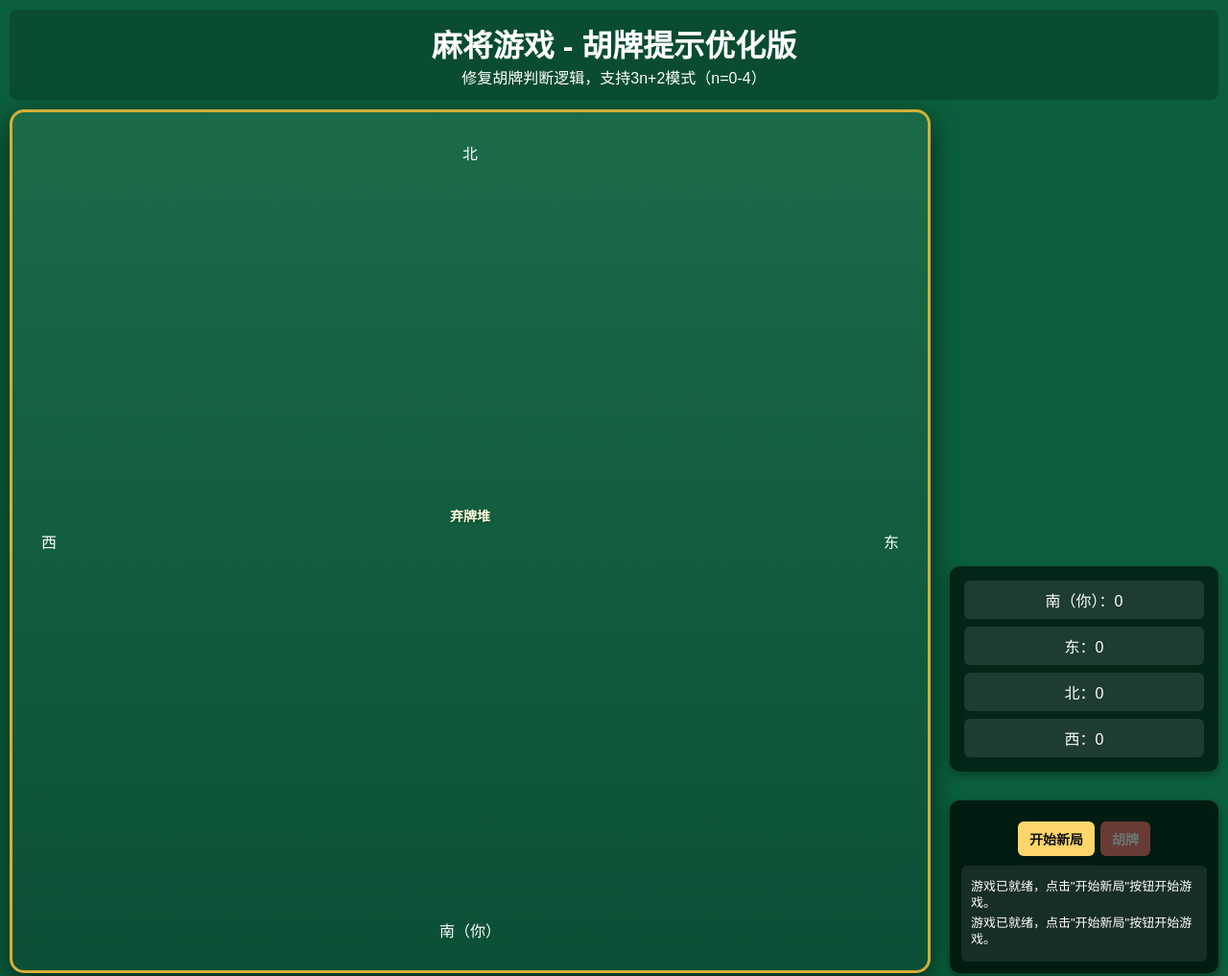
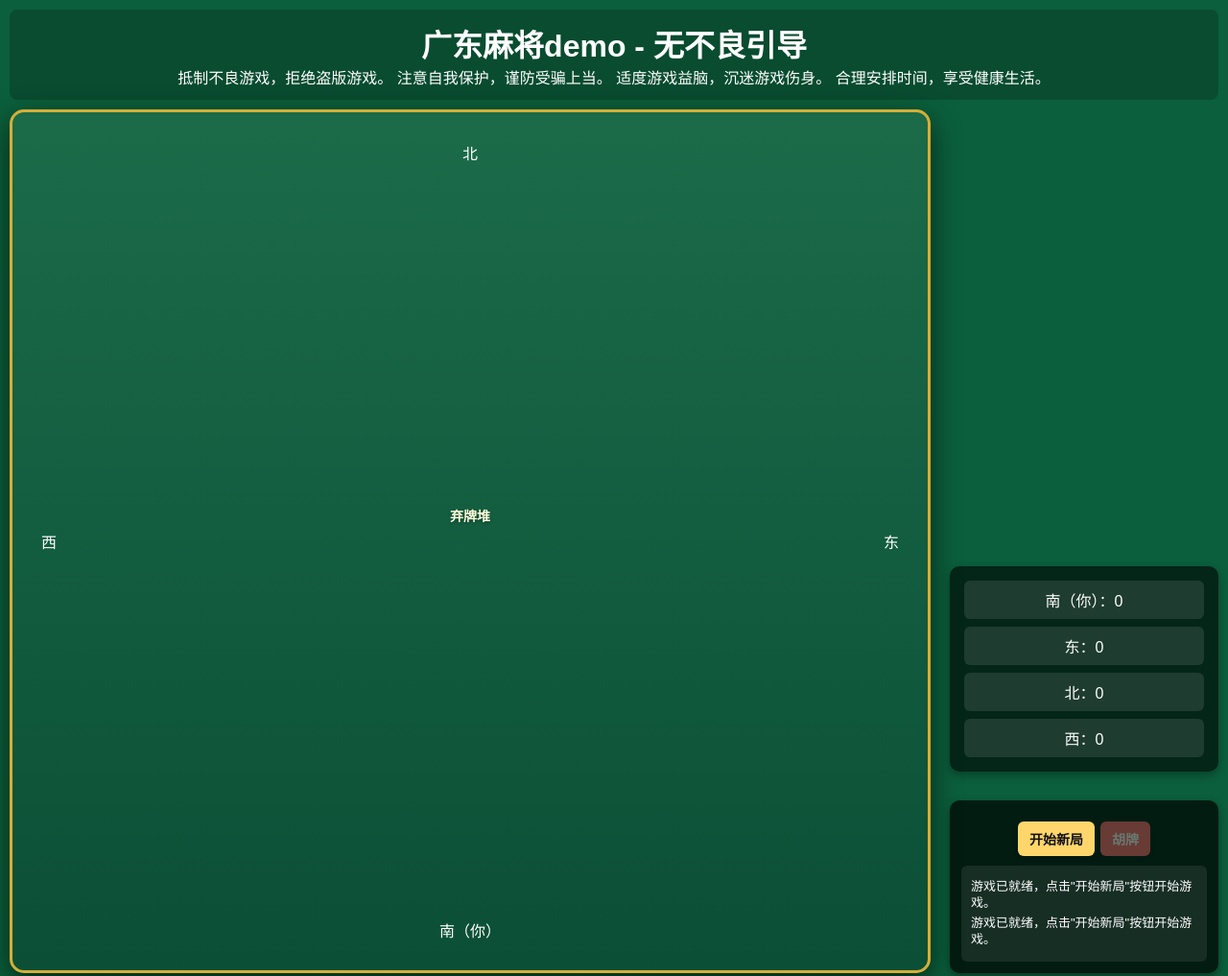
Before and after one commit to ruckers2333/mahjong, a plain HTML site: page index.html in a window 1280 px wide. Shown: the top 1017 px of the page at 96% size. Drawn offline with Linux system fonts and the light colour scheme.

Commit message:
Update index.html

```diff
--- a/index.html
+++ b/index.html
@@ -3,7 +3,7 @@
 <head>
     <meta charset="UTF-8">
     <meta name="viewport" content="width=device-width, initial-scale=1.0">
-    <title>麻将游戏 - 优化版</title>
+    <title>广东麻将 - demo</title>
     <style>
         :root {
             --player-tile-w: 52px;
@@ -561,8 +561,11 @@
 </head>
 <body>
     <header>
-        <h1>麻将游戏 - 胡牌提示优化版</h1>
-        <p>修复胡牌判断逻辑，支持3n+2模式（n=0-4）</p>
+        <h1>广东麻将demo - 无不良引导</h1>
+        <p>抵制不良游戏，拒绝盗版游戏。
+注意自我保护，谨防受骗上当。
+适度游戏益脑，沉迷游戏伤身。
+合理安排时间，享受健康生活。</p>
     </header>
 
     <div class="main-container">
```
